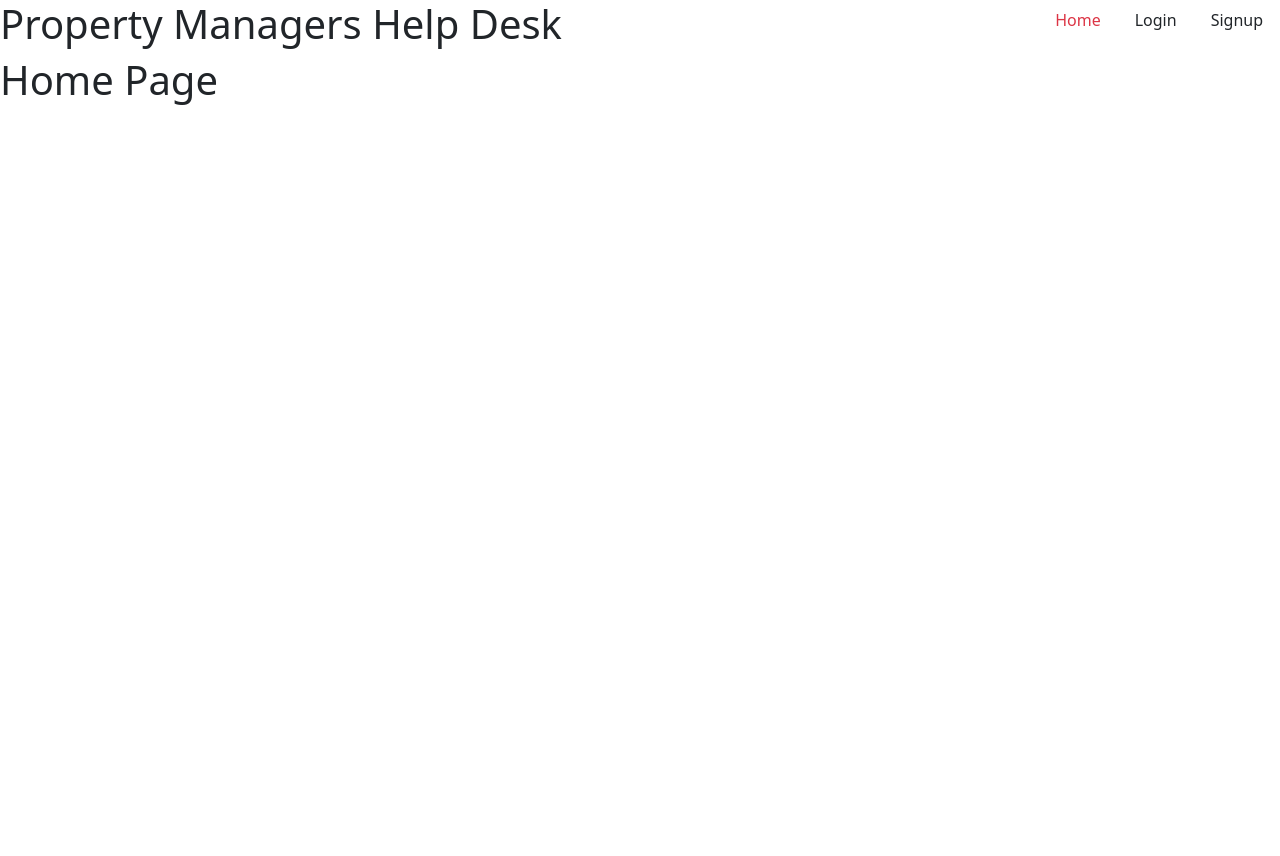
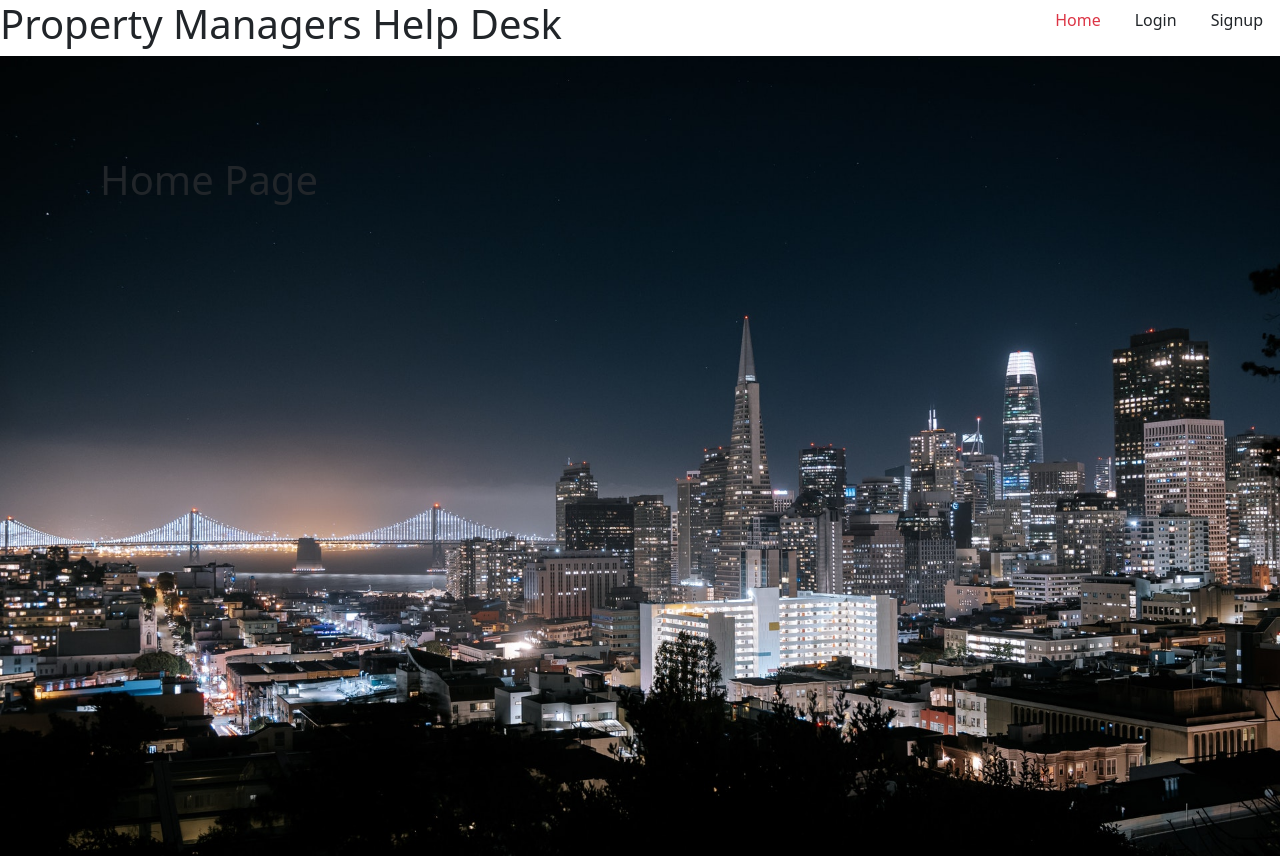
Before and after one commit to robyng/the-help-desk, a React (Create React App) app in the folder client/: page / in a window 1280 px wide. Before the commit the page ends 800 px from the top, so only its background shows below. Built offline with nearby package versions, Linux system fonts and the light colour scheme.

Commit message:
import skyline image to app.js, hero css

```diff
--- a/client/src/App.css
+++ b/client/src/App.css
@@ -1,8 +1,8 @@
 :root {
-  --primary: #aebd38ff;
+  --primary: #68829E;
   --secondary: #188b7d;
   --tertiary: #f46036;
-  --quatrinary: #598234ff;
+  --quatrinary: #505160;
   --light: #ffffff;
   --dark: #031620;
   --border-radius: 15px;
@@ -37,3 +37,15 @@
   border-radius: 7px;
   margin: 20px;
 }
+
+/* for landscape image
+
+*/
+.hero {
+  background-image: url("../src/assets/images/pexels-kehn-hermano-5962574.jpg");
+  padding: 100px;
+  background-size: cover;
+  min-height: 100%;
+  min-width: 100%;
+  position: absolute;
+}
--- a/client/src/App.js
+++ b/client/src/App.js
@@ -6,7 +6,6 @@ import Landing from "./components/Landing";
 import Header from "./components/Header";
 import Signup from "./components/Signup";
 import React, { useState } from "react";
-import Skyline from "./assets/images/pexels-kehn-hermano-5962574.jpg";
 
 function App() {
   const pages = ["Home", "Login", "Signup"];
@@ -30,8 +29,10 @@ function App() {
           setCurrentPage={setCurrentPage}
         ></Nav>
       </Header>
-      <div className={Skyline}></div>
+      <div className="hero">
       {displayPage()}
+      </div>
+
     </div>
   );
 }
```
